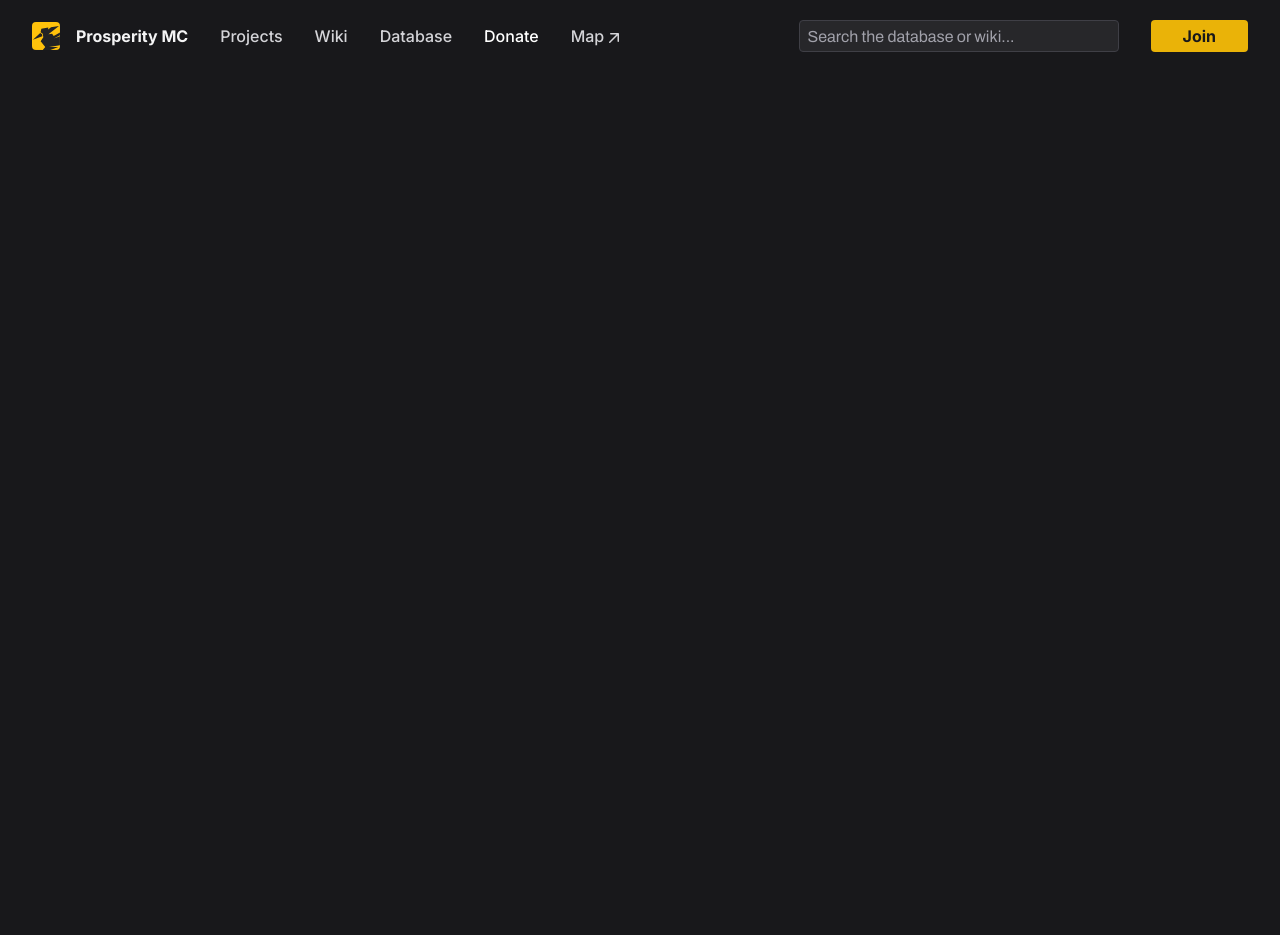
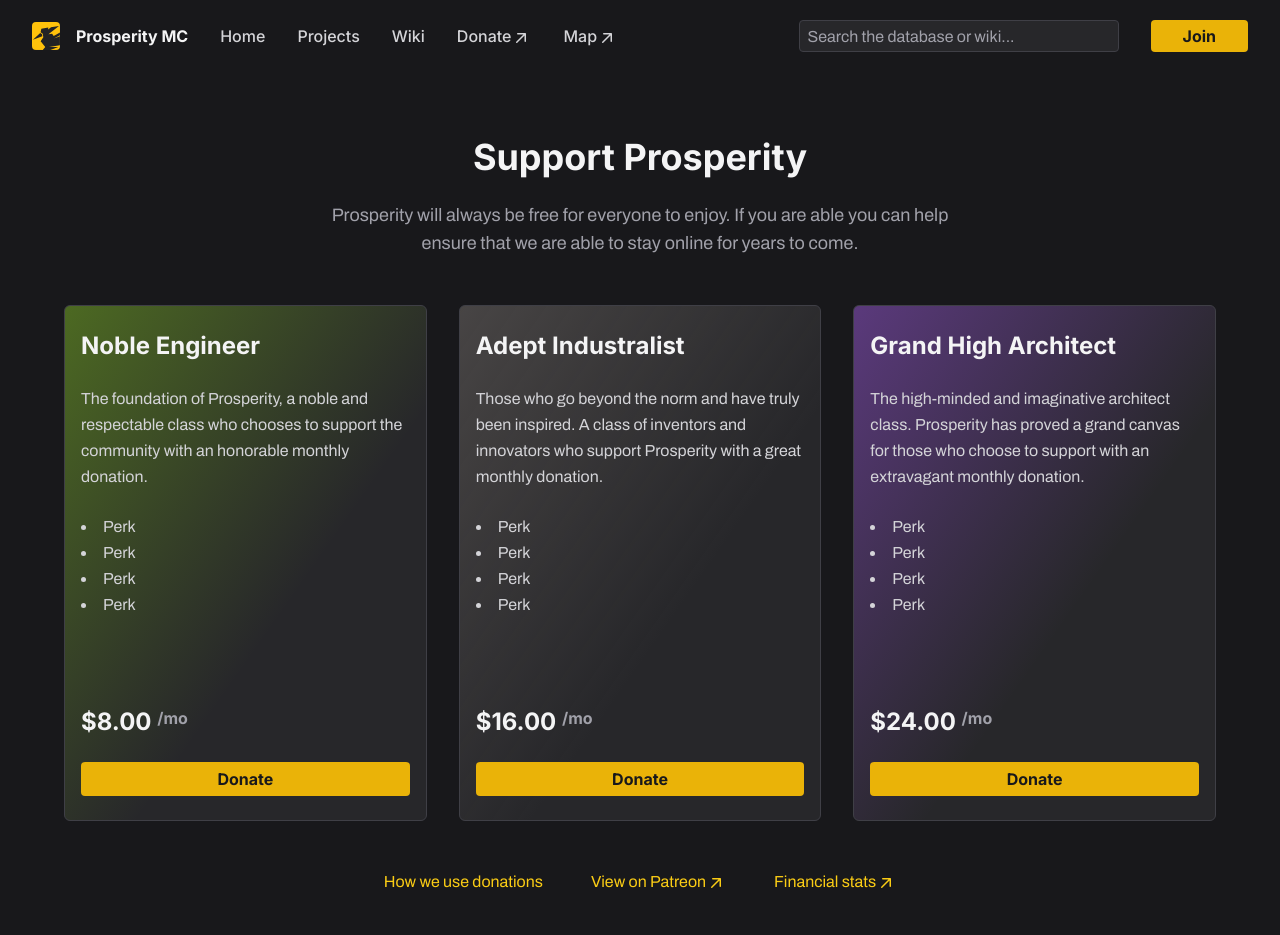
Before and after one commit to ProsperityMC/Prosperity-Website, a Next.js app: page /donate in a window 1280 px wide. Shown: the top 935 px of the page. Built offline with nearby package versions, Linux system fonts and the light colour scheme.

Commit message:
new: I don't even know

```diff
--- a/components/Footer.tsx
+++ b/components/Footer.tsx
@@ -10,16 +10,16 @@ export default function Footer() {
 			links: [
 				{ text: "Discord", href: "https://discord.gg/Gf5tDk5EhR" },
 				{ text: "YouTube", href: "https://youtube.com/@prosperitymc" },
-				{ text: "Twitter", href: "https://twitter.com/prosperitymc" },
-				{ text: "GitHub", href: "https://github.com/ProsperityMC" }
+				{ text: "X", href: "https://twitter.com/prosperitymc" },
+				{ text: "GitHub", href: "https://github.com/ProsperityMC" },
+				{ text: "Ko-fi", href: "https://ko-fi.com/prosperitymc" }
 			]
 		},
 		{
 			header: "Resources",
 			links: [
-				{ text: "Branding", href: "https://github.com/ProsperityMC/Prosperity-Branding" },
 				{ text: "Web Source", href: "https://github.com/ProsperityMC/Prosperity-Website" },
-				{ text: "Contact", href: "/contact" }
+				{ text: "Live Map", href: "https://map.prosperitymc.net" }
 			]
 		},
 		{
@@ -30,10 +30,6 @@ export default function Footer() {
 				{ text: "Resource Pack", href: "https://github.com/ProsperityMC/Prosperity-Resource-Pack" },
 				{ text: "Scripts", href: "https://github.com/ProsperityMC/Prosperity-Scripts" }
 			]
-		},
-		{
-			header: "Friends",
-			links: [{ text: "Quasar", href: "https://discord.gg/vs9DBX9WAz" }]
 		}
 	];
 
@@ -45,7 +41,6 @@ export default function Footer() {
 						<Image className="inline-block w-7 h-7 mr-4 rounded" src={logo} alt="" />
 						<header>Prosperity MC</header>
 					</A>
-					<small className="text-zinc-400">Last update {new Date().toLocaleString()}</small>
 				</div>
 				<div className="flex gap-16 flex-wrap">
 					{content.map((entry) => (
--- /dev/null
+++ b/components/GlowingImage.tsx
@@ -0,0 +1,18 @@
+import Image from "next/image";
+import { ImageProps } from "next/dist/client/image";
+
+interface GlowingImageProps extends ImageProps {
+	class?: string;
+}
+
+export default function GlowingImage(props: GlowingImageProps) {
+	return (
+		<div className={`relative group ${props?.class}`}>
+			<Image className="rounded-lg bg-gradient-to-r to-zinc-900" {...props} />
+			<Image
+				className="group-hover:opacity-100 duration-200 absolute blur-2xl scale-120 opacity-70 select-none saturate-200 mix-blend-lighten -z-50 top-0 right-0 rounded-lg bg-gradient-to-r to-zinc-900"
+				{...props}
+			/>
+		</div>
+	);
+}
--- a/components/Menu.tsx
+++ b/components/Menu.tsx
@@ -8,11 +8,11 @@ import SearchWindow from "./SearchWindow";
 
 export default function Menu() {
 	const links: { href: string; text: string; loose?: boolean }[] = [
-		// { href: "/", text: "Home" },
+		{ href: "/", text: "Home" },
 		{ href: "/projects", text: "Projects" },
 		{ href: "/wiki", text: "Wiki", loose: true },
-		{ href: "/database", text: "Database" },
-		{ href: "/donate", text: "Donate" },
+		// { href: "/database", text: "Database" },
+		{ href: "https://ko-fi.com/prosperitymc", text: "Donate" },
 		{ href: "https://map.prosperitymc.net", text: "Map" }
 	];
 	const [hasScrolled, setHasScrolled] = useState(false);
@@ -28,7 +28,7 @@ export default function Menu() {
 
 	return (
 		<nav
-			className={`sticky top-0 border-b border-zinc-700/0 select-none duration-150 ${
+			className={`z-50 sticky top-0 border-b border-zinc-700/0 select-none duration-150 ${
 				hasScrolled ? "bg-zinc-950/60 border-zinc-700/100 backdrop-blur-md py-2.5 border-b" : "py-5"
 			}`}>
 			<div className={`flex justify-between items-center content-width`}>
--- /dev/null
+++ b/components/Slideshow.tsx
@@ -0,0 +1,86 @@
+import Image from "next/image";
+import { useEffect, useState } from "react";
+
+export default function Slideshow(props: {
+	images: { src: string; width: number; height: number; alt: string }[];
+	autoScroll?: boolean;
+	autoScrollDuration?: number;
+	autoScrollDirection?: "forward" | "backward";
+}) {
+	const [imageIndex, setImageIndex] = useState(0);
+	const advance = (direction: "forward" | "backward") => {
+		const maxIndex = props.images.length - 1;
+
+		if (direction == "forward") {
+			setImageIndex(imageIndex + 1 > maxIndex ? 0 : imageIndex + 1);
+		} else {
+			setImageIndex(imageIndex - 1 < 0 ? maxIndex : imageIndex - 1);
+		}
+	};
+
+	if (props.autoScroll) {
+		useEffect(() => {
+			const timer = setInterval(
+				() => advance(props.autoScrollDirection || "forward"),
+				props.autoScrollDuration || 2000
+			);
+
+			return () => clearInterval(timer);
+		});
+	}
+
+	return (
+		<div>
+			{props.images.map((image, index) => (
+				<Image
+					priority={index == 0 ? true : false}
+					hidden={imageIndex == index ? false : true}
+					key={image.src}
+					className="rounded-lg"
+					src={image.src}
+					width={image.width}
+					height={image.height}
+					alt={image.alt}
+				/>
+			))}
+			<div className="py-4 flex justify-between self-center">
+				<p>{props.images[imageIndex].alt}</p>
+				<span className="flex gap-6">
+					<button
+						className="text-zinc-50 active:text-yellow-500 duration-200"
+						onClick={() => advance("backward")}>
+						<svg
+							xmlns="http://www.w3.org/2000/svg"
+							viewBox="0 0 24 24"
+							fill="currentColor"
+							className="w-6 h-6">
+							<path
+								fillRule="evenodd"
+								d="M7.28 7.72a.75.75 0 010 1.06l-2.47 2.47H21a.75.75 0 010 1.5H4.81l2.47 2.47a.75.75 0 11-1.06 1.06l-3.75-3.75a.75.75 0 010-1.06l3.75-3.75a.75.75 0 011.06 0z"
+								clipRule="evenodd"
+							/>
+						</svg>
+					</button>
+					<p className="text-sm text-zinc-400 self-center select-none">
+						{imageIndex + 1} of {props.images.length}
+					</p>
+					<button
+						className="text-zinc-50 active:text-yellow-500 duration-200"
+						onClick={() => advance("forward")}>
+						<svg
+							xmlns="http://www.w3.org/2000/svg"
+							viewBox="0 0 24 24"
+							fill="currentColor"
+							className="w-6 h-6">
+							<path
+								fillRule="evenodd"
+								d="M16.72 7.72a.75.75 0 011.06 0l3.75 3.75a.75.75 0 010 1.06l-3.75 3.75a.75.75 0 11-1.06-1.06l2.47-2.47H3a.75.75 0 010-1.5h16.19l-2.47-2.47a.75.75 0 010-1.06z"
+								clipRule="evenodd"
+							/>
+						</svg>
+					</button>
+				</span>
+			</div>
+		</div>
+	);
+}
--- a/components/WikiMenu.tsx
+++ b/components/WikiMenu.tsx
@@ -1,13 +1,13 @@
-import { WikiData } from "@lib/wiki";
+import { WikiData } from "@lib/lib";
 import A from "./A";
 
 export default function WikiMenu(props: { pages: WikiData[]; baseUrl: string }) {
 	return (
 		<div className="whitespace-pre">
 			<div className="flex sticky top-20 flex-col gap-2 pr-4 select-none">
-				<A href="/wiki" className="font-header font-medium" activeClassName="text-white">
+				{/* <A href="/wiki" className="font-header font-medium" activeClassName="text-white">
 					Index
-				</A>
+				</A> */}
 				{props.pages
 					.filter((page) => page.meta?.publish != false)
 					.map((page) => (
@@ -15,7 +15,7 @@ export default function WikiMenu(props: { pages: WikiData[]; baseUrl: string })
 							key={page.slug}
 							href={`${props.baseUrl}/${page.slug}`}
 							className="font-header font-medium"
-							activeClassName="text-white">
+							activeClassName="text-white border-l-2 px-4 border-yellow-500 hover:border-yellow-400 duration-150">
 							{page.meta?.title || page.slug}
 						</A>
 					))}
--- a/lib/mdx.d..ts
+++ b/lib/mdx.d..ts
@@ -1,5 +1,5 @@
 declare module "*.mdx" {
-	import { WikiMeta } from "@lib/wiki";
+	import { WikiMeta } from "@lib/lib";
 
     export const meta: WikiMeta;
 	export { default };
--- a/pages/donate.tsx
+++ b/pages/donate.tsx
@@ -1,3 +1,83 @@
+import A from "@components/A";
+
 export default function Donate() {
-	<p>Donate</p>;
+	return (
+		<div className="markdown">
+			<header className="text-4xl text-center">Support Prosperity</header>
+			<p className="text-zinc-400 text-lg text-center max-w-2xl mx-auto">
+				Prosperity will always be free for everyone to enjoy. If you are able you can help ensure
+				that we are able to stay online for years to come.
+			</p>
+			<section className="flex gap-8 my-6 mx-auto max-w-6xl">
+				<div className="py-6 rounded-md duration-150 w-full bg-zinc-800 p-4 border border-zinc-700 markdown bg-gradient-to-tl from-40% from-transparent to-lime-500/40">
+					<header className="text-2xl">Noble Engineer</header>
+					<p>
+						The foundation of Prosperity, a noble and respectable class who chooses to support the
+						community with an honorable monthly donation.
+					</p>
+					<ul role="list">
+						<li>Perk</li>
+						<li>Perk</li>
+						<li>Perk</li>
+						<li>Perk</li>
+					</ul>
+					<header className="mt-16 text-2xl">
+						$8.00 <p className="inline text-zinc-400 text-base align-top">/mo</p>
+					</header>
+					<button className="bg-yellow-500 hover:bg-yellow-400 duration-150 text-zinc-900 px-8 py-1 type-header rounded justify-items-end">
+						Donate
+					</button>
+				</div>
+				<div className="py-6 rounded-md duration-150 w-full bg-zinc-800 p-4 border border-zinc-700 markdown bg-gradient-to-tl from-40% from-transparent to-stone-500/40">
+					<header className="text-2xl">Adept Industralist</header>
+					<p>
+						Those who go beyond the norm and have truly been inspired. A class of inventors and
+						innovators who support Prosperity with a great monthly donation.
+					</p>
+					<ul role="list">
+						<li>Perk</li>
+						<li>Perk</li>
+						<li>Perk</li>
+						<li>Perk</li>
+					</ul>
+					<header className="mt-16 text-2xl">
+						$16.00 <p className="inline text-zinc-400 text-base align-top">/mo</p>
+					</header>
+					<button className="bg-yellow-500 hover:bg-yellow-400 duration-150 text-zinc-900 px-8 py-1 type-header rounded justify-items-end">
+						Donate
+					</button>
+				</div>
+				<div className="py-6 rounded-md duration-150 w-full bg-zinc-800 p-4 border border-zinc-700 markdown bg-gradient-to-tl from-40% from-transparent to-purple-500/40">
+					<header className="text-2xl">Grand High Architect</header>
+					<p>
+						The high-minded and imaginative architect class. Prosperity has proved a grand canvas
+						for those who choose to support with an extravagant monthly donation.
+					</p>
+					<ul role="list">
+						<li>Perk</li>
+						<li>Perk</li>
+						<li>Perk</li>
+						<li>Perk</li>
+					</ul>
+					<header className="mt-16 text-2xl">
+						$24.00 <p className="inline text-zinc-400 text-base align-top">/mo</p>
+					</header>
+					<button className="bg-yellow-500 hover:bg-yellow-400 duration-150 text-zinc-900 px-8 py-1 type-header rounded justify-items-end">
+						Donate
+					</button>
+				</div>
+			</section>
+			<section className="flex gap-12 mx-auto">
+				<A className="custom-link" href="#">
+					How we use donations
+				</A>
+				<A className="custom-link" href="https://">
+					View on Patreon
+				</A>
+				<A className="custom-link" href="https://">
+					Financial stats
+				</A>
+			</section>
+		</div>
+	);
 }
--- a/pages/wiki/[slug].tsx
+++ b/pages/wiki/[slug].tsx
@@ -2,7 +2,7 @@ import { InferGetStaticPropsType } from "next";
 import dynamic from "next/dynamic";
 
 import A from "@components/A";
-import { wikiPageDataGet, wikiPageDataGetAll } from "@lib/wiki";
+import { wikiPageDataGet, wikiPageDataGetAll } from "@lib/lib";
 import WikiMenu from "@components/WikiMenu";
 import Head from "next/head";
 
--- a/pages/wiki/index.tsx
+++ b/pages/wiki/index.tsx
@@ -1,7 +1,7 @@
 import { InferGetStaticPropsType } from "next";
 
 import A from "@components/A";
-import { wikiPageDataGetAll } from "@lib/wiki";
+import { wikiPageDataGetAll } from "@lib/lib";
 import WikiMenu from "@components/WikiMenu";
 import Index from "@wiki/index.mdx";
 import Head from "next/head";
```
Also changed, not shown: lib/lib.ts (renamed from lib/wiki.ts).
